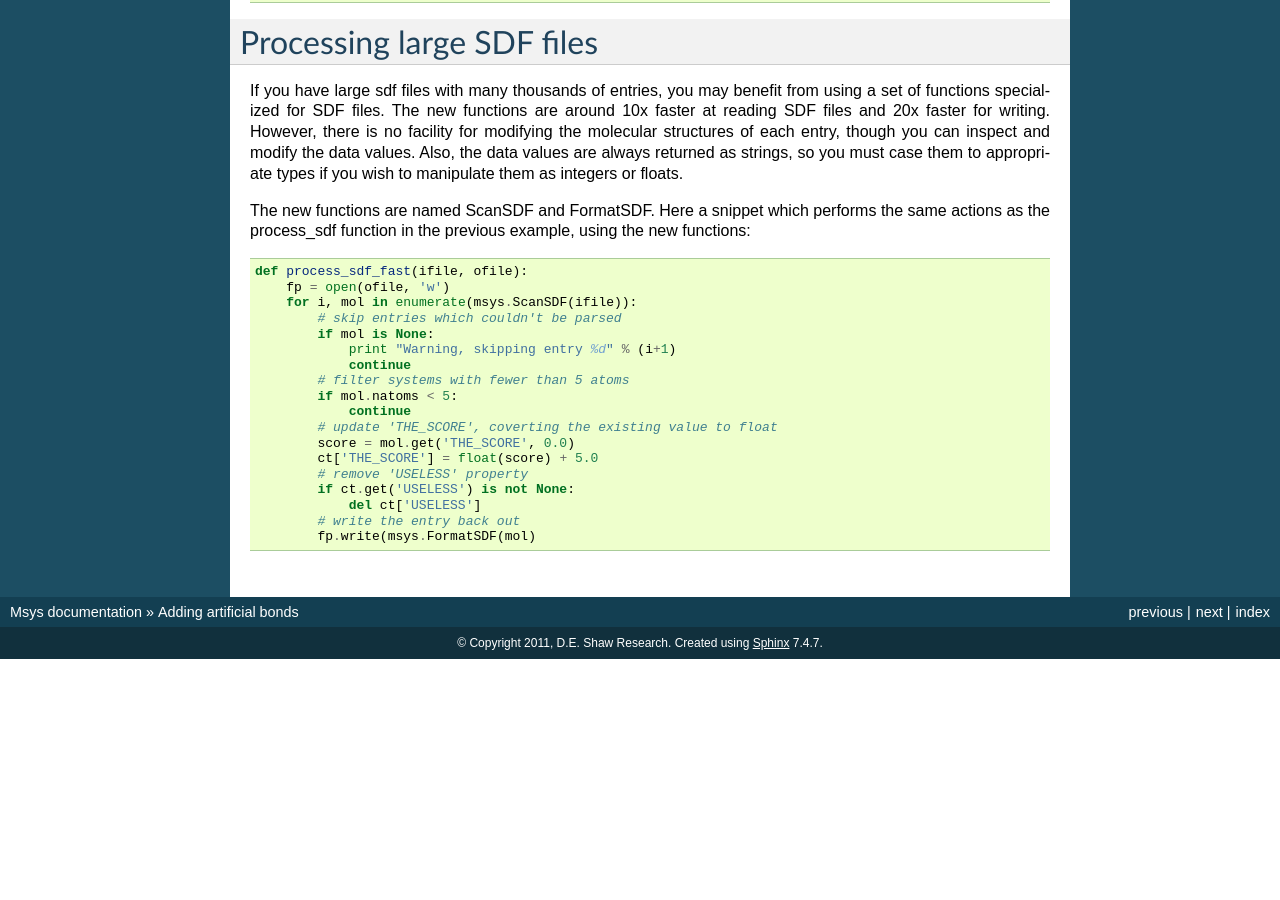
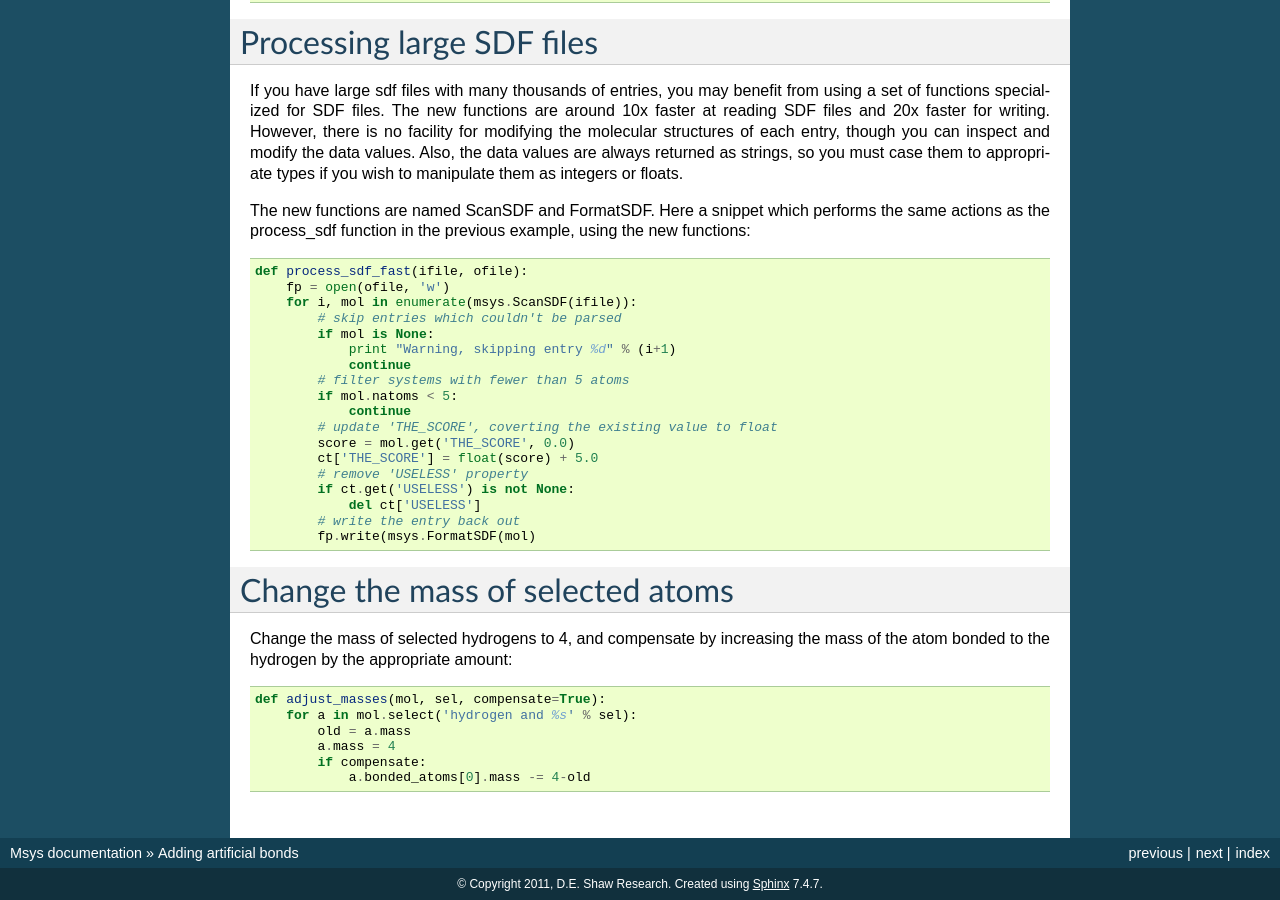
Before and after one commit to DEShawResearch/msys, a Sphinx documentation site: the page built from doc/source/recipes.rst, in a window 1280 px wide and 900 px high, scrolled down 2955 px. Built offline with Sphinx 7.4.7, drawn with Linux system fonts in a browser that asks for light colours; the version number could not be read and is left out; before the commit the page ends 3614 px from its top, so only the background shows below that; some of the changed text lies outside the part shown.

Commit message:
Added a recipe for changing atom mass.
DESRESCode#2941.

Change-Id: Iaafbef91b844351ecd48e2deb796fc1392eb83ba

```diff
--- a/doc/source/recipes.rst
+++ b/doc/source/recipes.rst
@@ -220,3 +220,16 @@ previous example, using the new functions::
                 del ct['USELESS']
             # write the entry back out
             fp.write(msys.FormatSDF(mol)
+
+Change the mass of selected atoms
+---------------------------------
+
+Change the mass of selected hydrogens to 4, and compensate by increasing
+the mass of the atom bonded to the hydrogen by the appropriate amount::
+
+    def adjust_masses(mol, sel, compensate=True):
+        for a in mol.select('hydrogen and %s' % sel):
+            old = a.mass
+            a.mass = 4
+            if compensate:
+                a.bonded_atoms[0].mass -= 4-old
```
